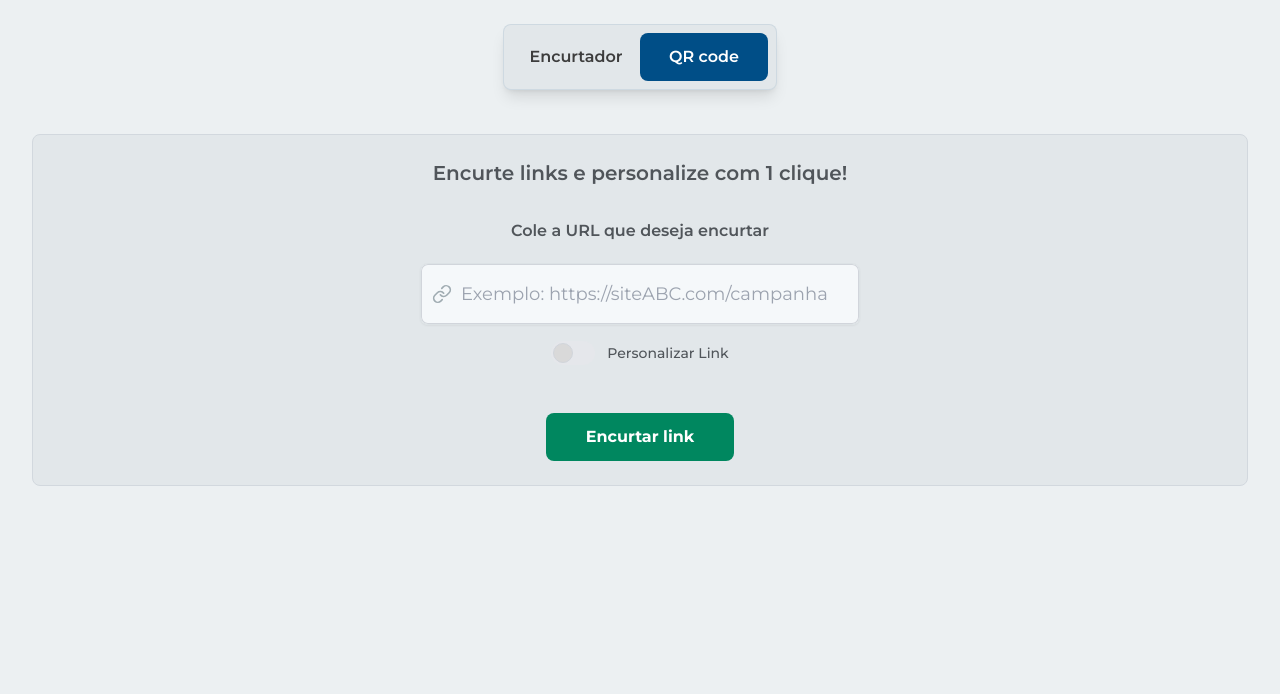
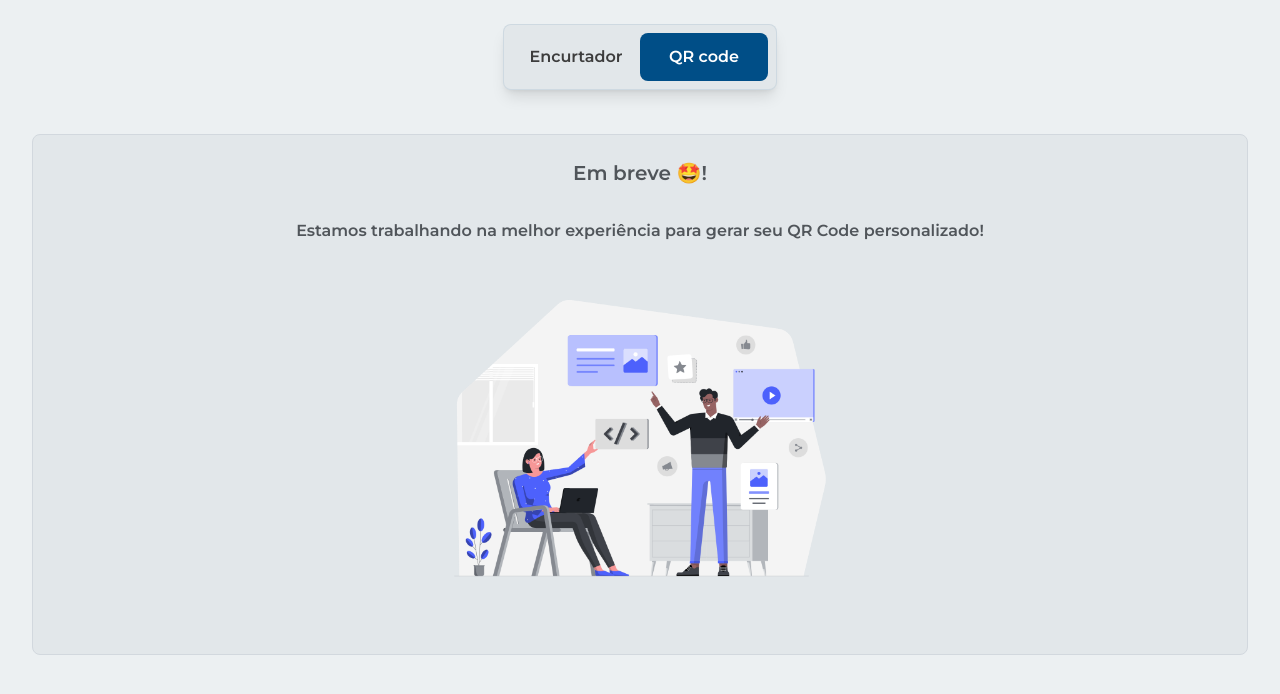
Before and after one commit to gabriellennon/short_link_front, a Next.js app: page / in a window 1280 px wide. Both pictures are taken after a click on the button "QR code". Shown: the top 694 px of the page. Built offline with nearby package versions, Linux system fonts and the light colour scheme.

Commit message:
is comming qr code screen

```diff
--- a/src/app/page.tsx
+++ b/src/app/page.tsx
@@ -6,6 +6,8 @@ import { BoxTool } from '@/components/BoxTool';
 import { Button } from '@/components/Button';
 import { Switch } from '@/components/Switch';
 import { Input } from '@/components/Input';
+import buildingImage from '@/assets/img/tell-us-about-your-needs-product.png';
+import Image from 'next/image';
 
 export default function Home() {
   const [customLink, setCustomLink] = useState(false);
@@ -34,6 +36,7 @@ export default function Home() {
     <div className="h-screen bg-blue-200">
       <main className="w-full flex flex-col items-center justify-center mx-auto max-w-7xl py-6 sm:px-6 lg:px-8">
         <ToggleTools setToolActive={handleChangeToolActive} toolActive={toolActive} />
+        {toolActive === 'SHORTLINK' ? (
           <BoxTool
             title='Encurte links e personalize com 1 clique!'
           >
@@ -70,6 +73,25 @@ export default function Home() {
               />
             </div>
           </BoxTool>
+        ) : (
+          <BoxTool
+            title='Em breve 🤩!'
+          >
+            <div className="flex flex-col items-center justify-center gap-3 w-full">
+              <p
+                className="text-grey-400 font-semibold text-base"
+              >
+                Estamos trabalhando na melhor experiência para gerar seu QR Code personalizado!
+              </p>
+              <Image
+                src={buildingImage}
+                alt="Imagem de pessoas construindo algo"
+                width={500}
+                height={500}
+              />
+            </div>
+          </BoxTool>
+        )}
       </main>
     </div>
 
```
Also changed, not shown: src/assets/img/tell-us-about-your-needs-product.png (added). Lines whose indentation alone changed are shown as unchanged.
